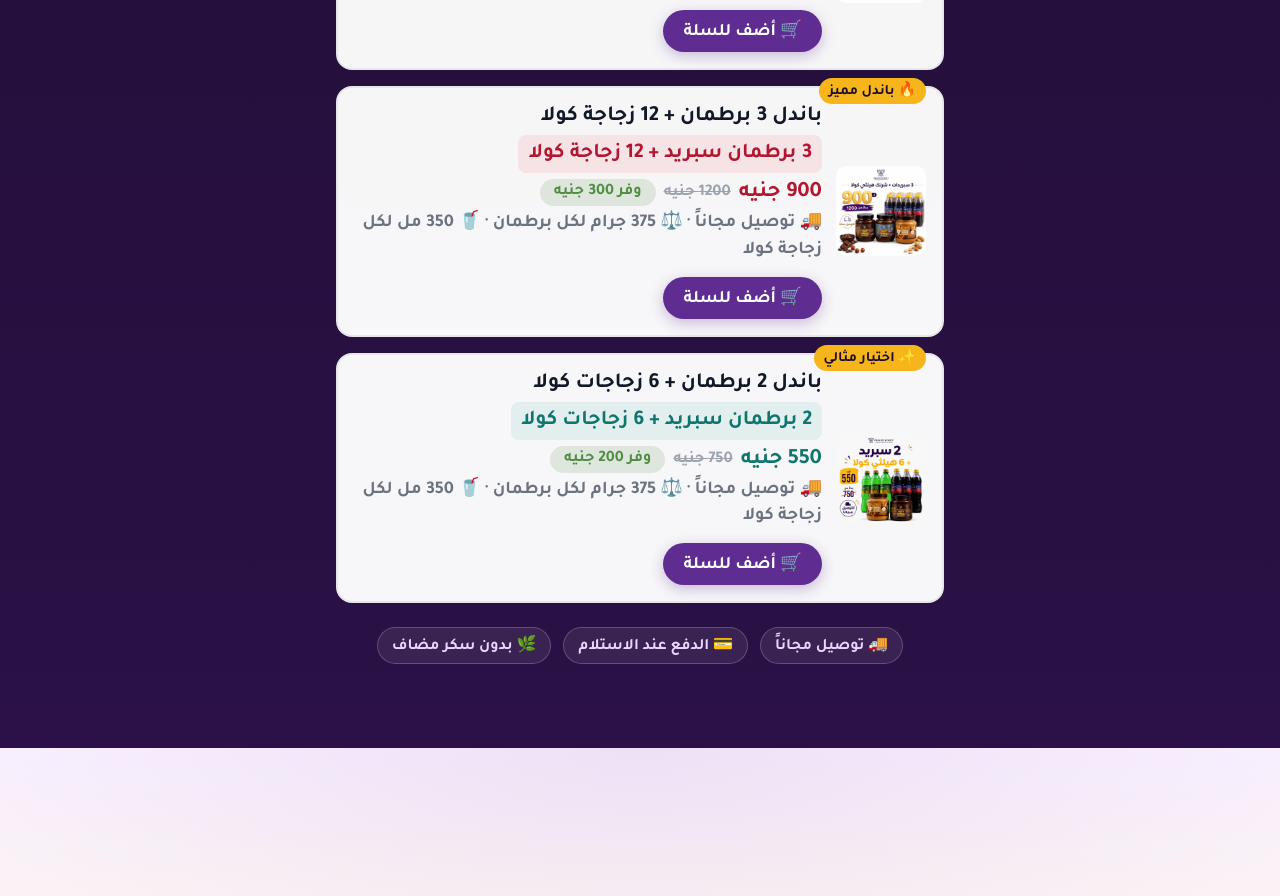
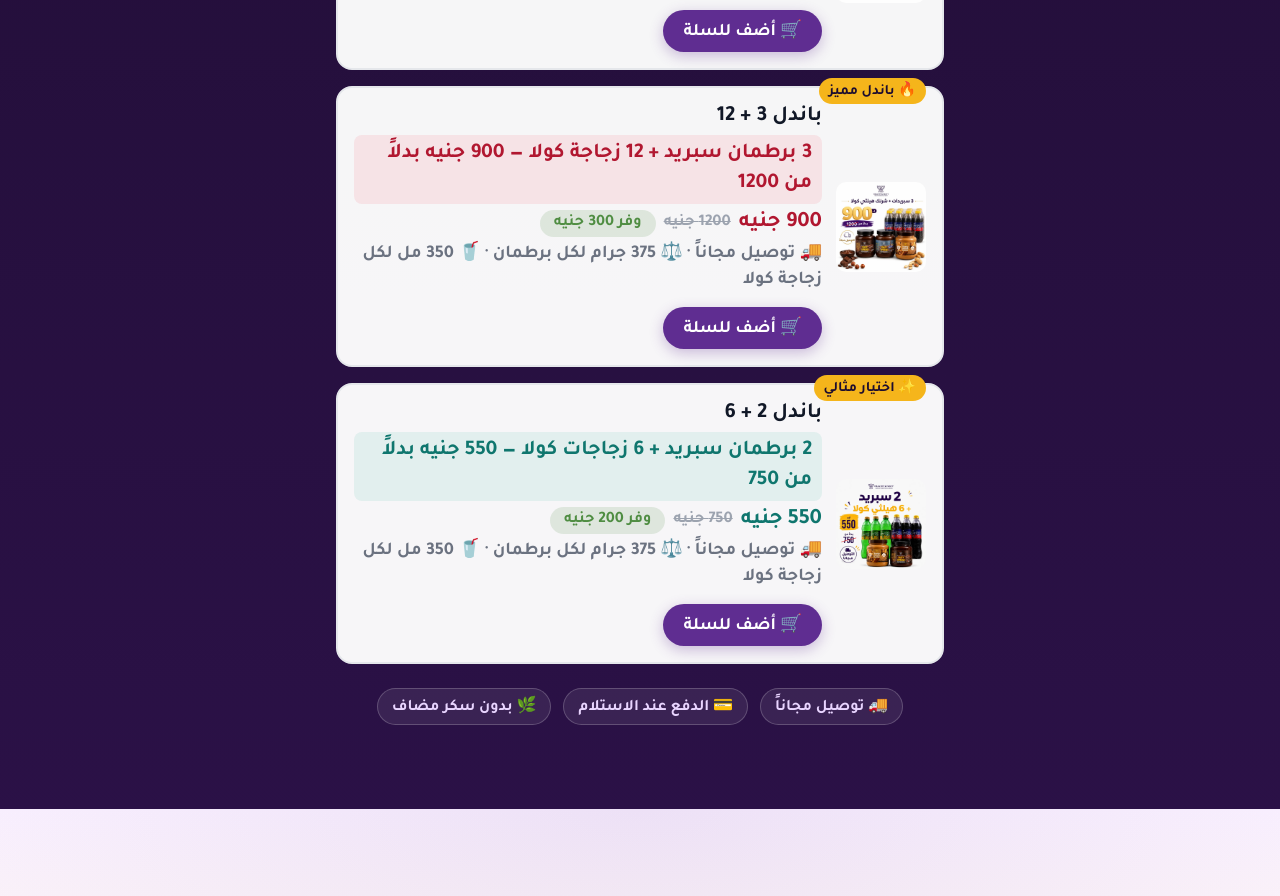
Before and after one commit to mostafaelnemer/healty-spread-landing-page, a React (Vite) app: page / in a window 1280 px wide. Shown: the part 2096-2992 px from the top of the page. Built offline with nearby package versions, Linux system fonts and the light colour scheme.

Commit message:
fix duplicate bundle card content

```diff
--- a/src/data/landingData.js
+++ b/src/data/landingData.js
@@ -144,8 +144,8 @@
     },
     {
       id: 'bundles',
-      title: 'باندل 3 برطمان + 12 زجاجة كولا',
-      amount: '3 برطمان سبريد + 12 زجاجة كولا',
+      title: 'باندل 3 + 12',
+      amount: '3 برطمان سبريد + 12 زجاجة كولا — 900 جنيه بدلاً من 1200',
       description: '',
       price: 900,
       originalPrice: 1200,
@@ -162,8 +162,8 @@
     },
     {
       id: 'bundle2',
-      title: 'باندل 2 برطمان + 6 زجاجات كولا',
-      amount: '2 برطمان سبريد + 6 زجاجات كولا',
+      title: 'باندل 2 + 6',
+      amount: '2 برطمان سبريد + 6 زجاجات كولا — 550 جنيه بدلاً من 750',
       description: '',
       price: 550,
       originalPrice: 750,
```
